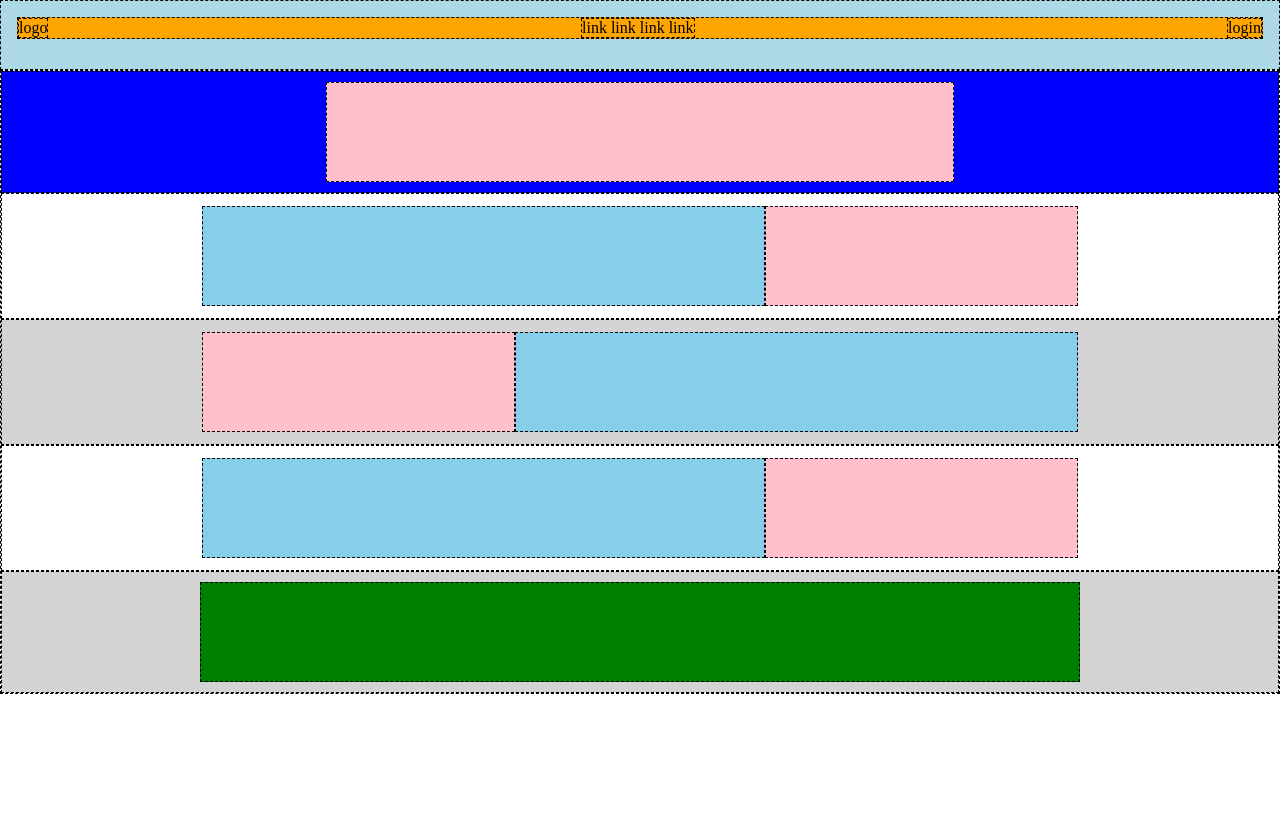
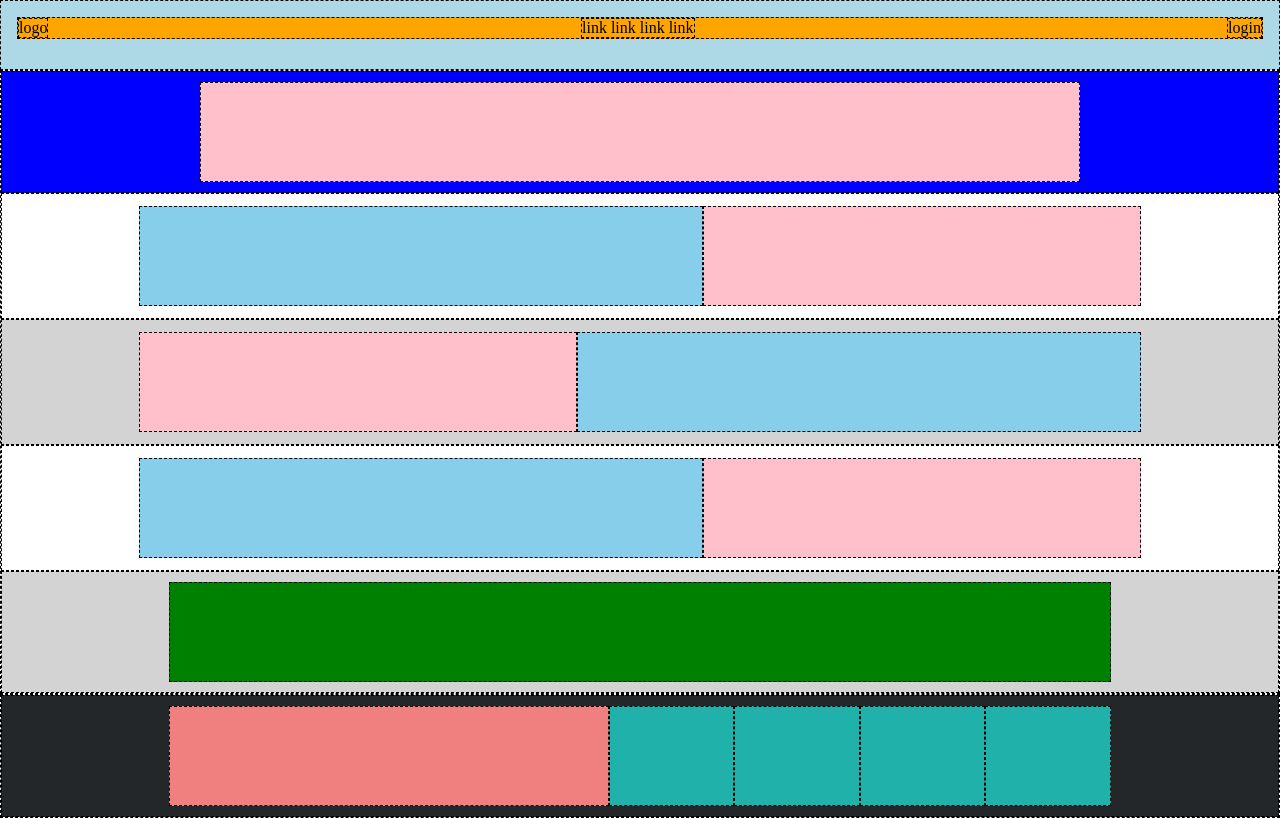
Before and after one commit to FrancescoSls97/htmlcss-struttura-discord, a plain HTML site: page index.html in a window 1280 px wide. Drawn offline with Linux system fonts and the light colour scheme.

Commit message:
added links section and fixed width

```diff
--- a/css/style.css
+++ b/css/style.css
@@ -36,7 +36,7 @@
 .bigpicture{
     background: pink;
     height: 100px;
-    width: 50%;
+    width: 70%;
 }
 
 .talkspace{
@@ -63,7 +63,7 @@
 .pink{
     background: pink;
     height: 100px;
-    width: 25%;
+    width: 35%;
 }
 
 .skyblue{
@@ -82,5 +82,24 @@
 .reltechimg{
     background: green;
     height: 100px;
-    width: 70%;
+    width: 75%;
 }
+
+.links{
+    background: #23272a;
+    display: flex;
+    justify-content: center;
+    padding: 10px;
+}
+
+.bigcolumn{
+    background: #F08080;
+    height: 100px;
+    width: 35%;
+}
+
+.smallcolumn{
+    background: #20B2AA;
+    height: 100px;
+    width: 10%;
+}
--- a/index.html
+++ b/index.html
@@ -40,5 +40,15 @@
             <div class="reltechimg"></div>
         </section>
     </main>
+    <footer>
+        <!--links-->
+        <section class="links">
+            <div class="bigcolumn"></div>
+            <div class="smallcolumn"></div>
+            <div class="smallcolumn"></div>
+            <div class="smallcolumn"></div>
+            <div class="smallcolumn"></div>
+        </section>
+    </footer>
 </body>
 </html>
```
